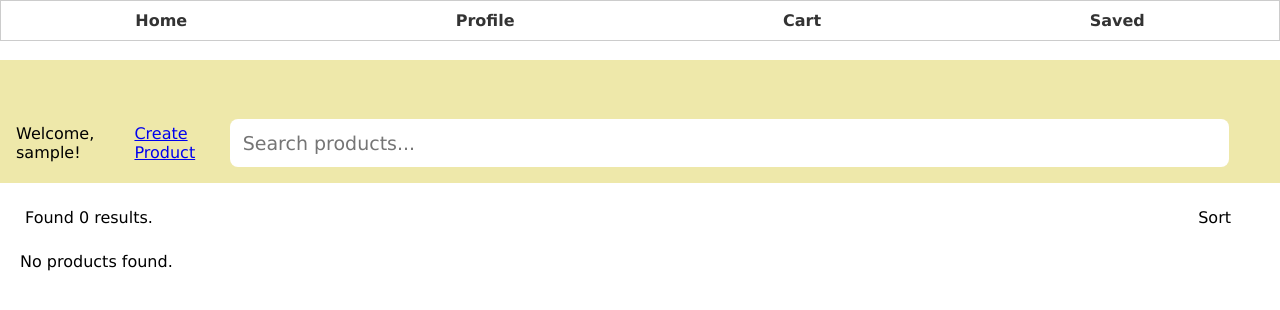
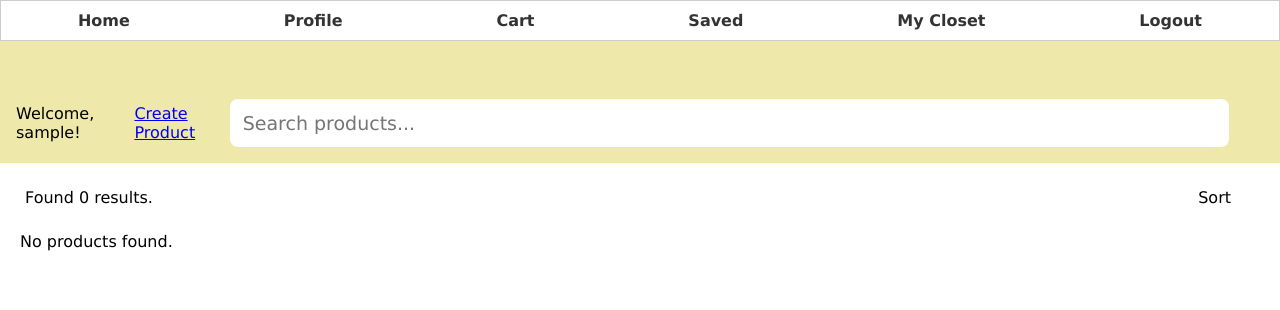
Before and after one commit to LamberlainMuli/csci42, a Django app: page / in a window 1280 px wide. Shown: the top 310 px of the page. Run offline with Django 5.2, Linux system fonts and the light colour scheme; the visitor is signed in with stand-in values (Sample User, id 1); data that the repository does not hold is empty.

Commit message:
Added Closet and Logout in navbar if logged in

```diff
--- a/static/css/style.css
+++ b/static/css/style.css
@@ -37,7 +37,7 @@
     }
     /* Prevent content from being hidden behind the navbar */
     .content {
-      margin-top: 60px; /* Adjust based on your navbar's height */
+      margin-top: 40px; /* Adjust based on your navbar's height */
     }
   }
 
--- a/static/marketplace/styles.css
+++ b/static/marketplace/styles.css
@@ -67,7 +67,7 @@ svg {
 }
 .search-results {
 	display: grid;
-	grid-template-columns: repeat(2, 1fr); /* Creates 2 equal columns */
+	grid-template-columns: repeat(4, 1fr); /* Creates 2 equal columns */
 	gap: 20px; /* Adjust spacing between items */
 	padding: 20px;
 }
--- a/templates/base.html
+++ b/templates/base.html
@@ -20,6 +20,8 @@
                     <li><a href="{% url 'user:profile' %}">Profile</a></li>
                     <li><a href="{% url 'cart:cart_list' %}">Cart</a></li>
                     <li><a href="{% url 'cart:saved_list' %}">Saved</a></li>
+                    <li><a href="{% url 'marketplace:my-closet' %}">My Closet</a></li>
+                    <li><a href="{% url 'user:logout' %}">Logout</a></li>
                 {% else %}
                     <li><a href="{% url 'user:login' %}">Login</a></li>
                 {% endif %}
--- a/templates/marketplace/home.html
+++ b/templates/marketplace/home.html
@@ -7,9 +7,6 @@
   {% if user.is_authenticated %}
     <p>Welcome, {{ user.username }}!</p>
     <a href="{% url 'marketplace:product-create' %}" class="create-product-btn">Create Product</a>
-  {% else %}
-    <a href="{% url 'user:login' %}">Login</a>
-    <a href="{% url 'user:register' %}">Register</a>
   {% endif %}
   <form method="GET" action="{% url 'marketplace:home' %}">
     <input type="text" name="q" placeholder="Search products..." value="{{ request.GET.q }}" />
--- a/user/urls.py
+++ b/user/urls.py
@@ -5,6 +5,7 @@ from . import views
 urlpatterns = [
     path('register/', views.register, name='register'),
     path('login/', views.login, name='login'),
+    path('logout/', views.logout, name='logout'),
     path('profile/', views.profile, name='profile'),
     path('profile/update/', views.update_profile, name='update_profile'),
 ]
```
Also changed, not shown: user/views.py (+9 -1 lines).
